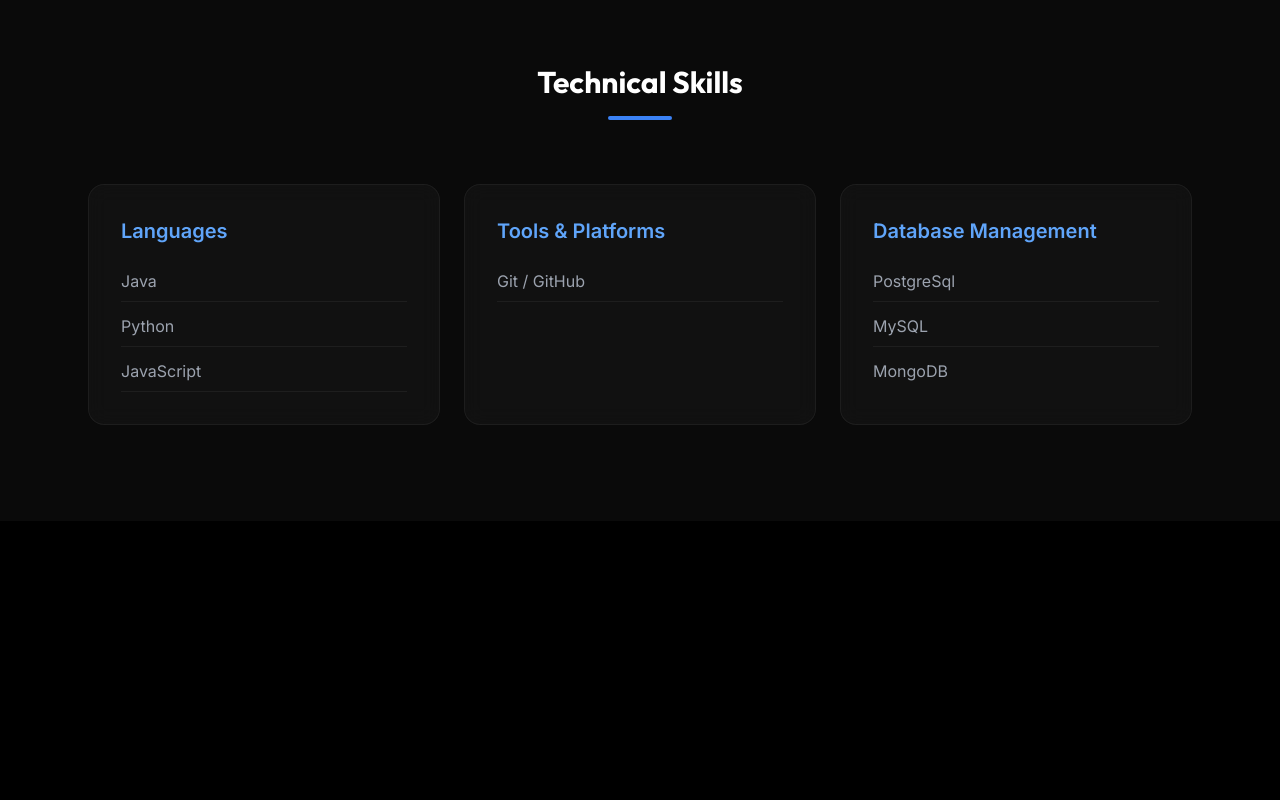
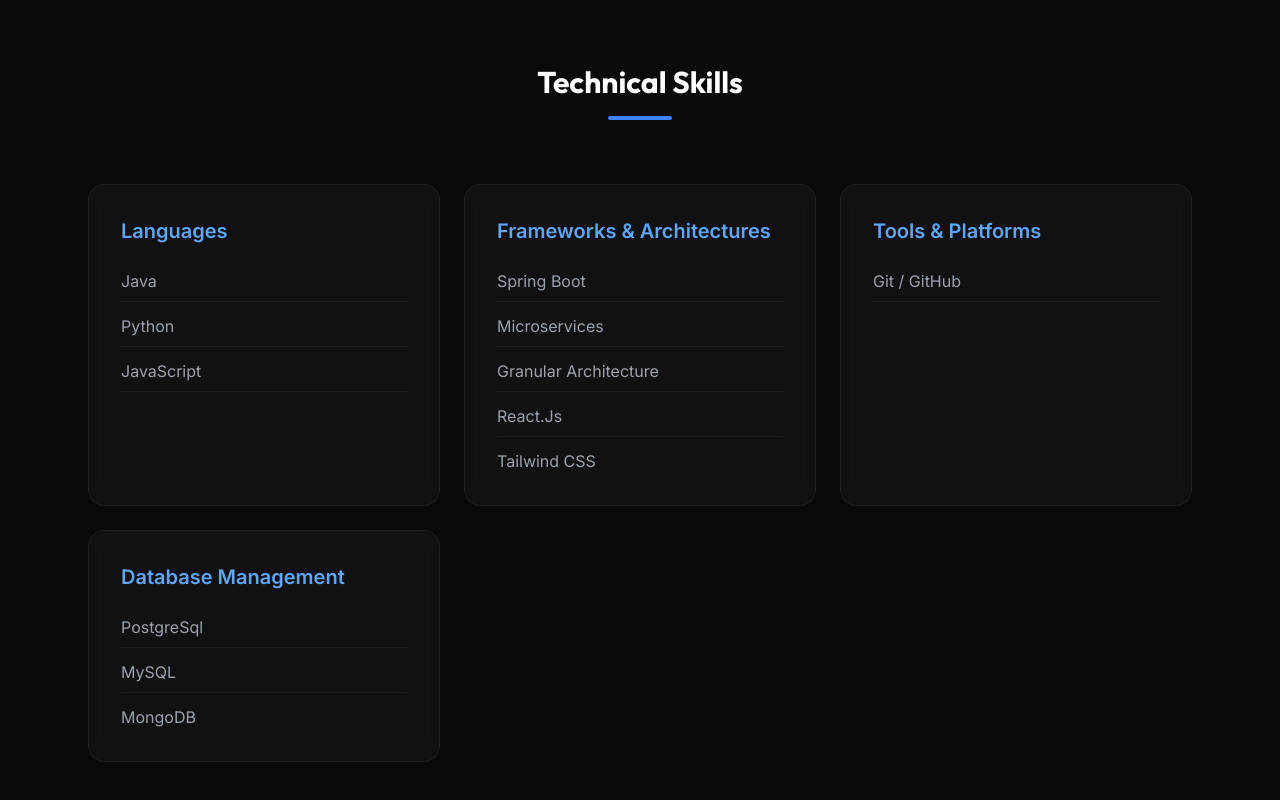
Before and after one commit to Harindi02/portfolio, a plain HTML site: page portfolio.html in a window 1280 px wide. Shown: the part 1611-2411 px from the top of the page. Before the commit the page ends 2132 px from the top, so only its background shows below. Drawn offline with nearby package versions, Linux system fonts and the light colour scheme.

Commit message:
added more skill

```diff
--- a/portfolio.html
+++ b/portfolio.html
@@ -292,9 +292,19 @@
 
                     </ul>
                 </div>
+                <!-- Skill Card 2 -->
+                <div class="glass p-8 rounded-2xl hover:-translate-y-2 transition-transform duration-300">
+                    <h3 class="text-xl font-bold text-blue-400 mb-6">Frameworks & Architectures</h3>
+                    <ul class="space-y-3 text-gray-400">
+                        <li class="border-b border-white/5 pb-2">Spring Boot</li>
+                        <li class="border-b border-white/5 pb-2">Microservices</li>
+                        <li class="border-b border-white/5 pb-2">Granular Architecture</li>
+                        <li class="border-b border-white/5 pb-2">React.Js</li>
+                        <li>Tailwind CSS</li>
+                    </ul>
+                </div>
 
-
-                <!-- Skill Card 2 -->
+                <!-- Skill Card 3 -->
                 <div class="glass p-8 rounded-2xl hover:-translate-y-2 transition-transform duration-300">
                     <h3 class="text-xl font-bold text-blue-400 mb-6">Tools & Platforms</h3>
                     <ul class="space-y-3 text-gray-400">
@@ -303,7 +313,7 @@
                     </ul>
                 </div>
 
-                <!-- Skill Card 3 -->
+                <!-- Skill Card 4 -->
                 <div class="glass p-8 rounded-2xl hover:-translate-y-2 transition-transform duration-300">
                     <h3 class="text-xl font-bold text-blue-400 mb-6">Database Management</h3>
                     <ul class="space-y-3 text-gray-400">
```
